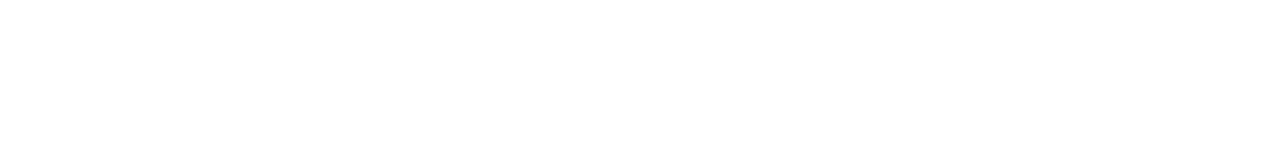
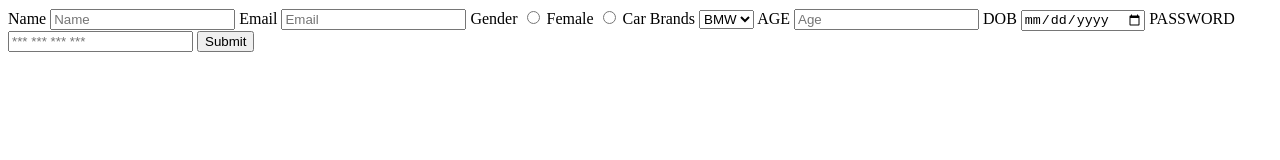
Before and after one commit to acciojob/car-insurance-form-9Prateek, a website: page main.html in a window 1280 px wide. Drawn offline with Linux system fonts and the light colour scheme.

Commit message:
created a submission

```diff
--- a/main.html
+++ b/main.html
@@ -8,6 +8,39 @@
 
 <body>
 	<!-- the entire body must be written by student -->
+	<form method="post">
+		<label for = "name">Name</label>
+		<input placeholder = "Name" type="text" id="Name" required>
+
+		<label for = "email">Email</label>
+		<input placeholder= "Email" type="Email" id="email" required>
+
+		<label for="gender">Gender</label>
+		<input type="radio" id="gender_male" name="gender" required>
+
+		<label for="gender_f">Female </label>
+		<input  type="radio" id="gender_female" name="gender" required>
+
+		<label for="car brands"> Car Brands</label>
+		<select> paceholder="----please choose to option---- id="cars" required
+	<option>BMW</option>
+	<option>AUDI</option>
+	<option>TATA</option>
+		</select>
+
+		<label for="Age">AGE</label>
+		<input placeholder="Age" type="no." id="carage" required>
+
+		<label for="DOB">DOB</label>
+		<input type="Date" id="dop" required>
+
+		<label for="Password">PASSWORD</label>
+		<input placeholder="*** *** *** ***" type="Password" id="Password" required>
+
+		<label for="Submit"></label>
+		<input <button type="submit">
+	</form>
+
     <script type="text/javascript" src="./script.js">
 </script>
 
```
